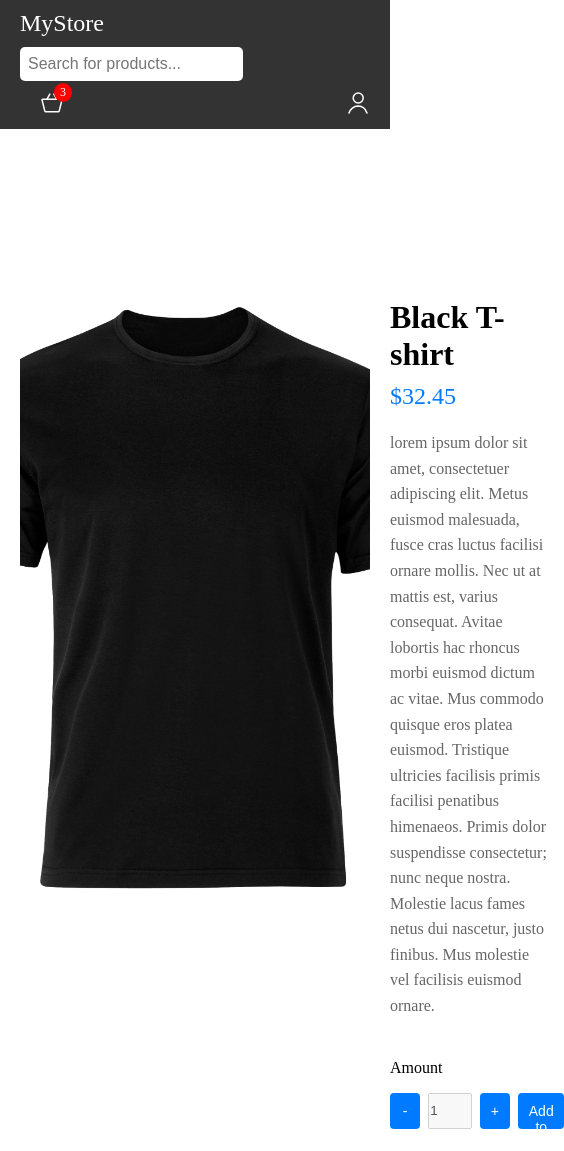
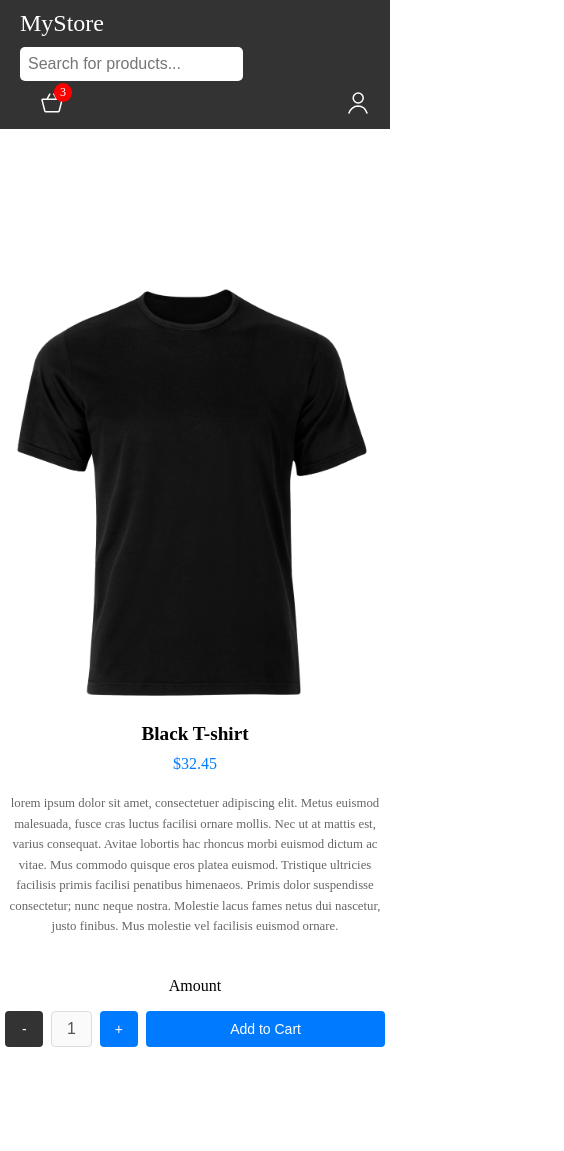
Before and after one commit to kardahim/eCommerce, an Angular app: page /product/1 in a window 390 px wide. Shown: the whole page, 564 px wide, since content can reach past the window. After the commit the page ends 1052 px from the top, so only its background shows below. Built offline with nearby package versions, Linux system fonts and the light colour scheme.

Commit message:
add responivity to product details

```diff
--- a/src/app/features/product-details/product-details.component.html
+++ b/src/app/features/product-details/product-details.component.html
@@ -15,9 +15,13 @@
     <label for="amount">Amount</label>
     <div class="product-details__content__actions">
       <div class="product-details__content__actions__amount">
-        <button (click)="decreaseAmount()">-</button>
+        <button (click)="decreaseAmount()" [disabled]="productsAmount == 1">
+          -
+        </button>
         <input id="amount" disabled [value]="productsAmount" />
-        <button (click)="increaseAmount()">+</button>
+        <button (click)="increaseAmount()" [disabled]="productsAmount == 20">
+          +
+        </button>
       </div>
       <button
         class="product-details__content__actions__cart"
--- a/src/app/features/product-details/product-details.component.scss
+++ b/src/app/features/product-details/product-details.component.scss
@@ -9,7 +9,7 @@
     max-width: 600px;
     max-height: 600px;
     height: auto;
-    object-fit: cover;
+    object-fit: contain;
   }
 
   &__content {
@@ -45,8 +45,15 @@
         gap: 8px;
 
         input {
+          height: 36px;
           max-width: 150px;
           width: 100%;
+          padding: 10px;
+          font-size: 16px;
+          border: 1px solid #ddd;
+          border-radius: 4px;
+          transition: border-color 0.3s;
+          text-align: center;
         }
       }
 
@@ -72,4 +79,84 @@ button {
   &:hover {
     background-color: #0056b3;
   }
+
+  &:disabled {
+    background-color: #333;
+  }
 }
+
+@media (max-width: 1024px) {
+  .product-details {
+    flex-direction: column;
+    align-items: center;
+
+    &__image {
+      max-width: 100%;
+      margin-bottom: 20px;
+    }
+
+    &__content {
+      width: 100%;
+      margin-left: 0;
+      text-align: center;
+
+      &__name {
+        font-size: 1.8rem;
+      }
+
+      &__price {
+        font-size: 1.4rem;
+      }
+
+      &__description {
+        font-size: 1rem;
+      }
+    }
+  }
+}
+
+@media (max-width: 768px) {
+  .product-details {
+    padding: 10px;
+
+    &__content {
+      &__name {
+        font-size: 1.5rem;
+      }
+
+      &__price {
+        font-size: 1.2rem;
+      }
+
+      &__description {
+        font-size: 0.9rem;
+      }
+
+      &__actions {
+        button {
+          width: 100%;
+        }
+      }
+    }
+  }
+}
+
+@media (max-width: 480px) {
+  .product-details {
+    padding: 5px;
+
+    &__content {
+      &__name {
+        font-size: 1.2rem;
+      }
+
+      &__price {
+        font-size: 1rem;
+      }
+
+      &__description {
+        font-size: 0.8rem;
+      }
+    }
+  }
+}
--- a/src/app/features/product-details/product-details.component.ts
+++ b/src/app/features/product-details/product-details.component.ts
@@ -40,7 +40,7 @@ export class ProductDetailsComponent implements OnInit {
   }
 
   increaseAmount() {
-    this.productsAmount++;
+    if (this.productsAmount < 20) this.productsAmount++;
   }
   decreaseAmount() {
     if (this.productsAmount > 1) this.productsAmount--;
```
